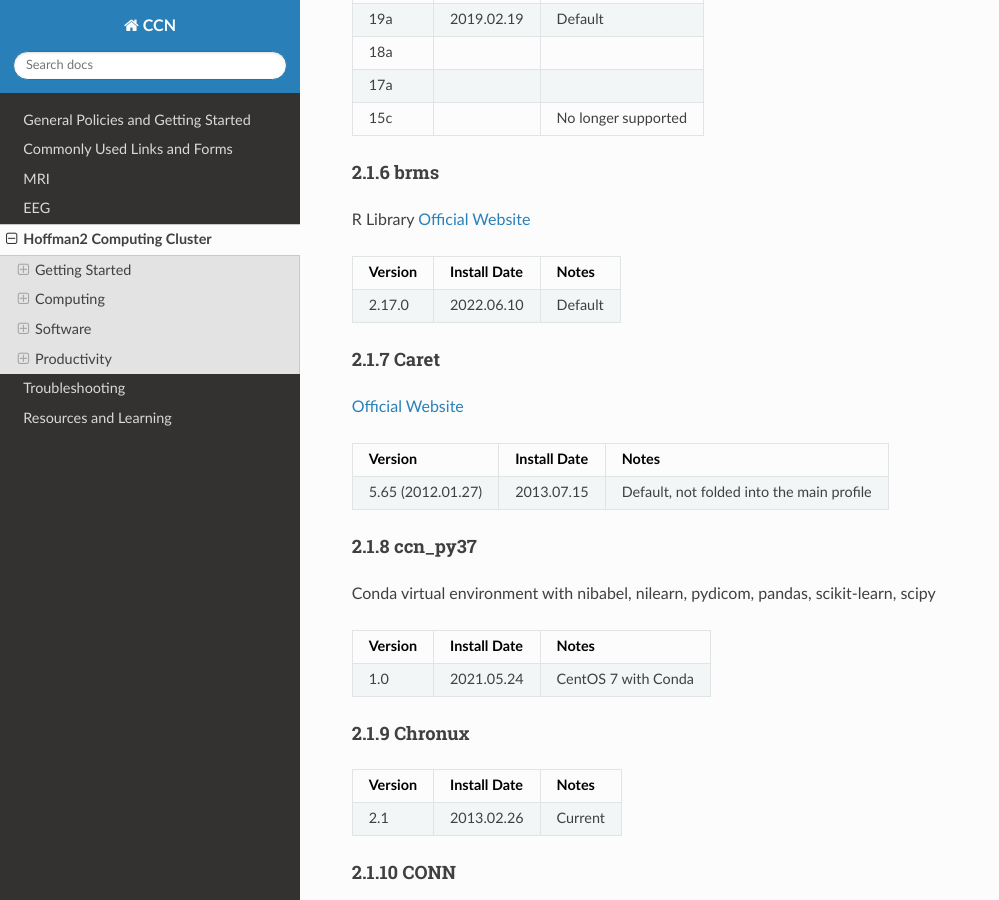
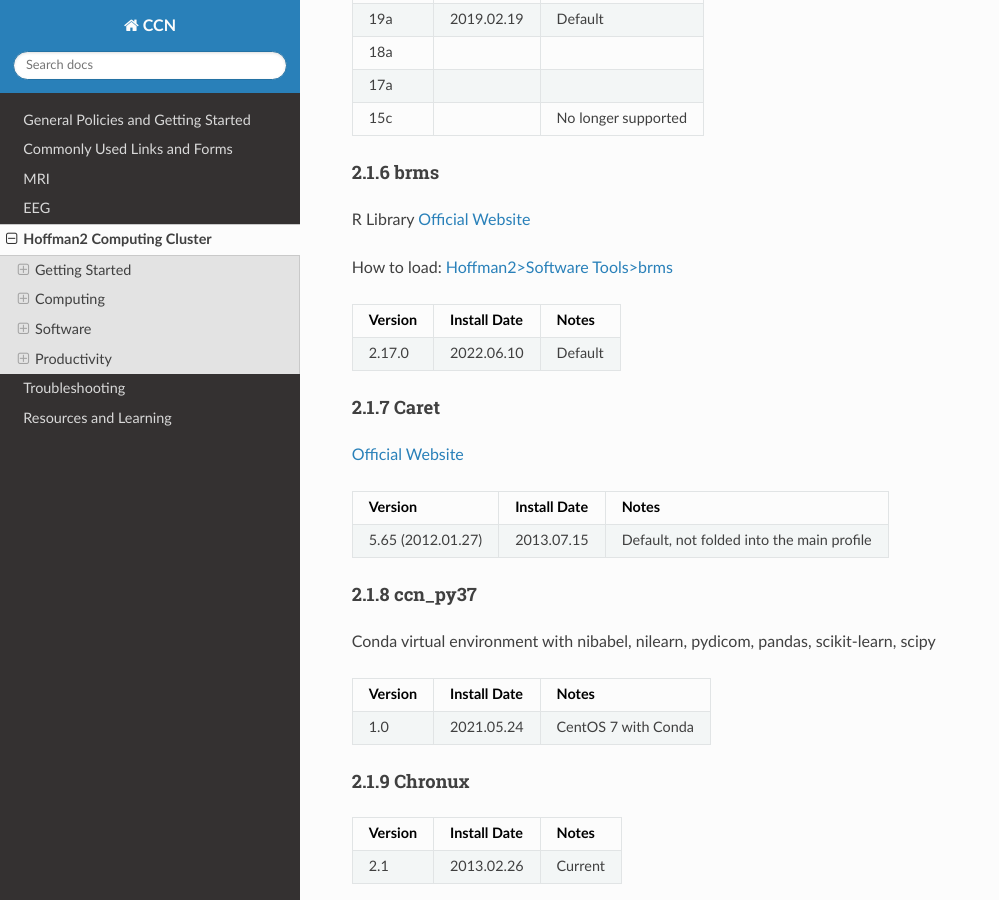
Before and after one commit to CCN-Support/CCN_Wiki, a Sphinx documentation site: the page built from docs/source/hoffman.rst, in a window 1280 px wide and 900 px high, scrolled down 15949 px. Shown: the whole window, without its empty margins (0-999 px from the left). Built offline with Sphinx 7.4.7 and the Read the Docs theme 3.1.0, drawn with Linux system fonts in a browser that asks for light colours.

Commit message:
Update hoffman.rst

```diff
--- a/docs/source/hoffman.rst
+++ b/docs/source/hoffman.rst
@@ -688,6 +688,8 @@ Below is a list of the available software tools. We will do our best to update i
 ^^^^^^^^^^
 
 R Library `Official Website <http://https//mc-stan.org/users/interfaces/brms>`_
+
+How to load: :ref:`hoffman2_brms`
 
 .. list-table::
    :header-rows: 1
```
